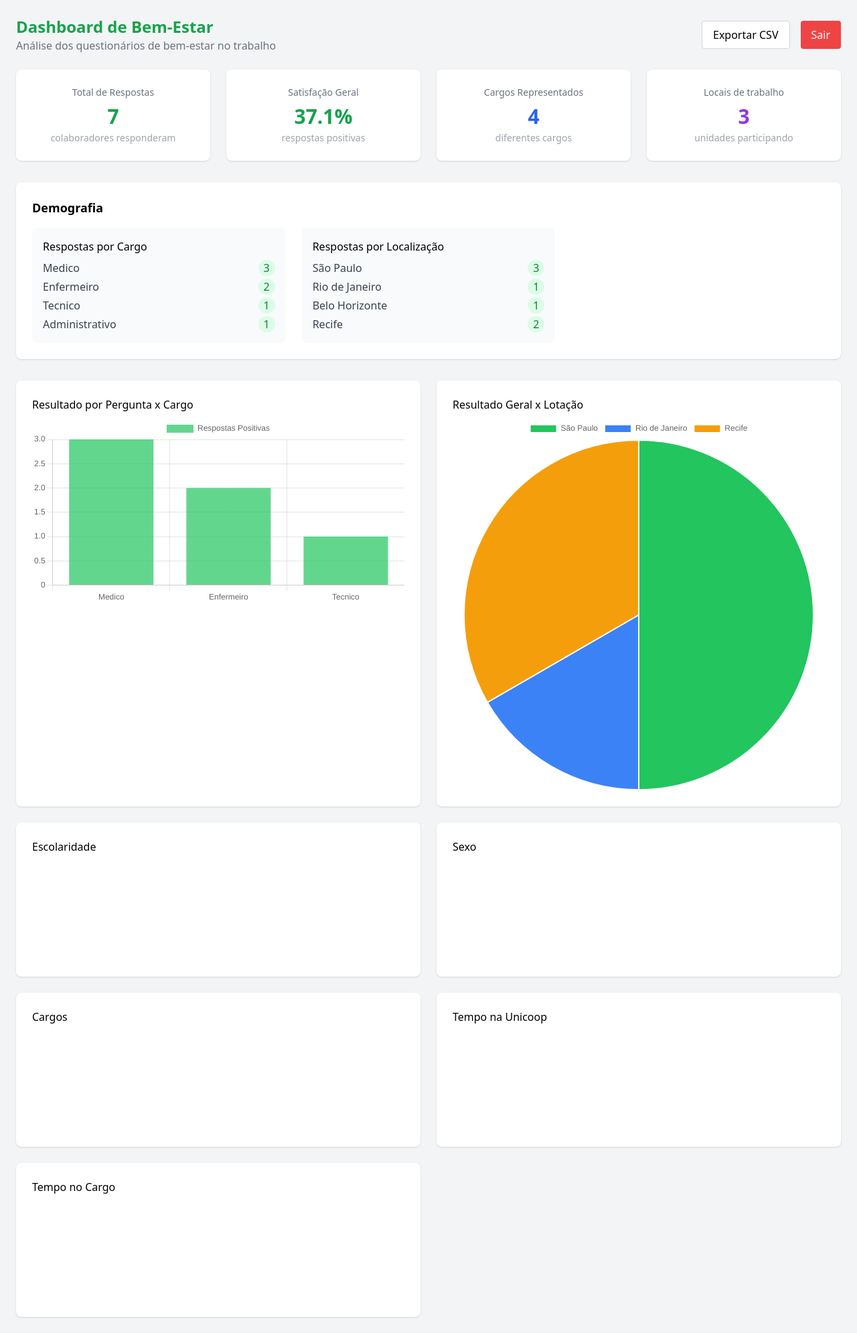
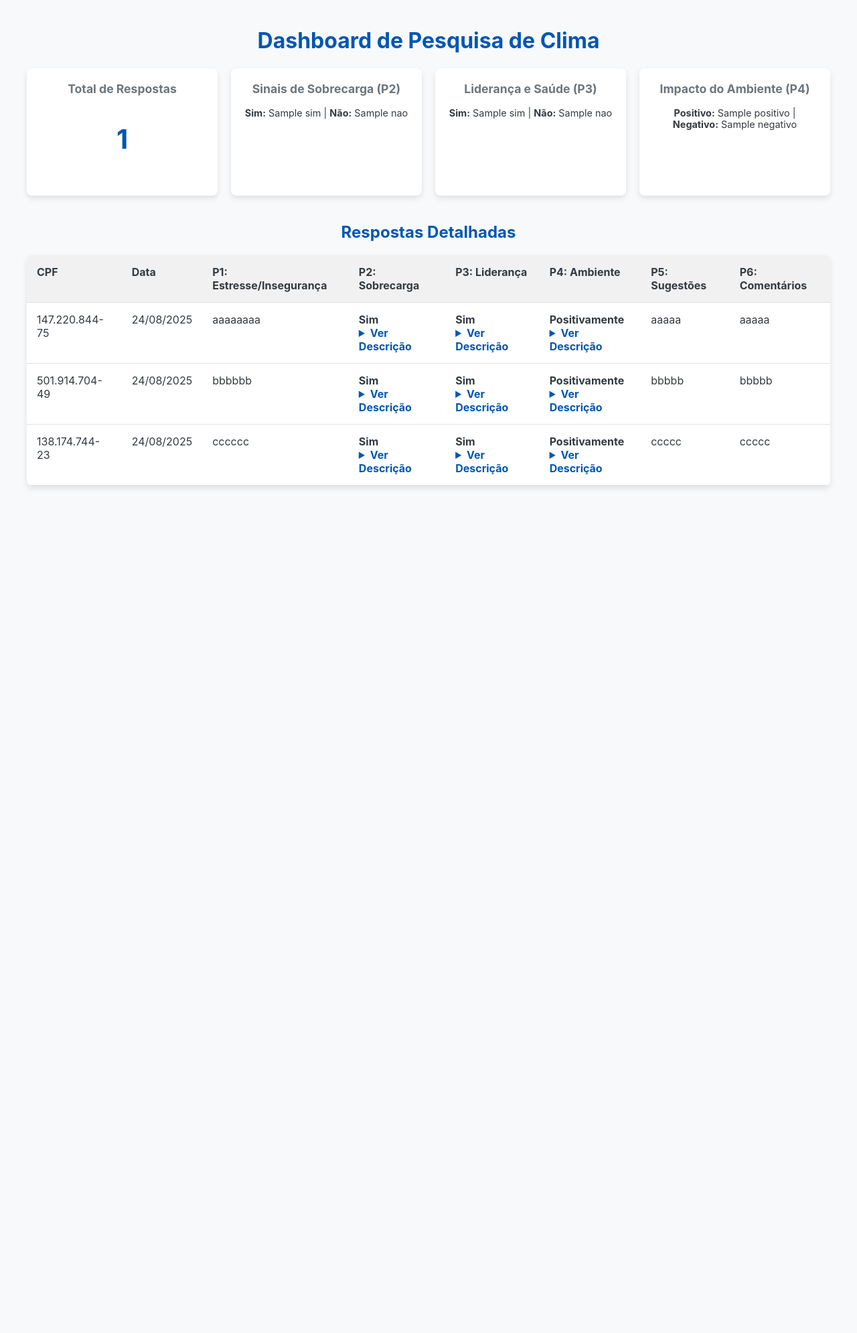
Before and after one commit to gisimoes2/Leve, a Django app: template pro/templates/usuarios/dash.html in a window 1280 px wide. Shown: the whole page at 67% size. After the commit the page ends 729 px from the top, so only its background shows below. Run offline with Django 5.2, Linux system fonts and the light colour scheme; data comes from the database, SQL or seed files in the repository; tables that the repository leaves empty hold one stand-in row (values such as "Sample post"); the template is opened without the code that fills it: values that come from a table or form of the project are taken from there, most other values are stand-ins (such as "Sample title", 1, 10 or a date in 2020); a map, chart or similar area stays blank; some libraries are stand-ins or nearby versions.

Commit message:
fixing dash view

```diff
--- a/pro/templates/usuarios/dash.html
+++ b/pro/templates/usuarios/dash.html
@@ -3,131 +3,179 @@
 <head>
     <meta charset="UTF-8">
     <meta name="viewport" content="width=device-width, initial-scale=1.0">
-    <title>Dashboard de Bem-Estar</title>
-    <script src="https://cdn.tailwindcss.com"></script>
+    <title>Dashboard de Pesquisa de Clima</title>
+    <style>
+        :root {
+            --primary-color: #0056b3;
+            --bg-color: #f8f9fa;
+            --card-bg: #ffffff;
+            --text-color: #343a40;
+            --border-color: #dee2e6;
+            --shadow: 0 4px 8px rgba(0,0,0,0.1);
+        }
+        body {
+            font-family: -apple-system, BlinkMacSystemFont, "Segoe UI", Roboto, "Helvetica Neue", Arial, sans-serif;
+            background-color: var(--bg-color);
+            color: var(--text-color);
+            margin: 0;
+            padding: 20px;
+        }
+        h1, h2 {
+            color: var(--primary-color);
+            text-align: center;
+        }
+        .container {
+            max-width: 1200px;
+            margin: auto;
+        }
+        .summary-cards {
+            display: grid;
+            grid-template-columns: repeat(auto-fit, minmax(250px, 1fr));
+            gap: 20px;
+            margin-bottom: 40px;
+        }
+        .card {
+            background-color: var(--card-bg);
+            border-radius: 8px;
+            padding: 20px;
+            box-shadow: var(--shadow);
+            text-align: center;
+        }
+        .card h3 {
+            margin-top: 0;
+            font-size: 1.1em;
+            color: #6c757d;
+        }
+        .card .count {
+            font-size: 2.5em;
+            font-weight: bold;
+            color: var(--primary-color);
+        }
+        .card .details {
+            margin-top: 15px;
+            font-size: 0.9em;
+        }
+        .table-container {
+            background-color: var(--card-bg);
+            border-radius: 8px;
+            box-shadow: var(--shadow);
+            overflow-x: auto;
+        }
+        table {
+            width: 100%;
+            border-collapse: collapse;
+        }
+        th, td {
+            padding: 15px;
+            border-bottom: 1px solid var(--border-color);
+            text-align: left;
+            vertical-align: top;
+        }
+        thead {
+            background-color: #f1f1f1;
+        }
+        tbody tr:hover {
+            background-color: #f5f5f5;
+        }
+        details {
+            cursor: pointer;
+        }
+        summary {
+            font-weight: bold;
+            color: var(--primary-color);
+        }
+        .no-answers {
+            text-align: center;
+            padding: 50px;
+            font-size: 1.2em;
+            color: #6c757d;
+        }
+    </style>
 </head>
-<body class="bg-gray-100 min-h-screen">
+<body>
 
-<div class="p-6">
-    <div class="flex justify-between items-center mb-6">
-        <div>
-            <h1 class="text-2xl font-bold text-green-600">Dashboard de Bem-Estar</h1>
-            <p class="text-gray-500">Análise dos questionários de bem-estar no trabalho</p>
+<div class="container">
+    <h1>Dashboard de Pesquisa de Clima</h1>
+
+    {% if total_respostas > 0 %}
+    <section class="summary-cards">
+        <div class="card">
+            <h3>Total de Respostas</h3>
+            <p class="count">{{ total_respostas }}</p>
         </div>
-        <div class="flex gap-4">
-            <button class="bg-white border border-gray-300 rounded px-4 py-2 hover:bg-gray-50">Exportar CSV</button>
-            <button class="bg-red-500 text-white rounded px-4 py-2 hover:bg-red-600">Sair</button>
+        <div class="card">
+            <h3>Sinais de Sobrecarga (P2)</h3>
+            <p class="details"><strong>Sim:</strong> {{ stats_r2.sim }} | <strong>Não:</strong> {{ stats_r2.nao }}</p>
         </div>
+        <div class="card">
+            <h3>Liderança e Saúde (P3)</h3>
+            <p class="details"><strong>Sim:</strong> {{ stats_r3.sim }} | <strong>Não:</strong> {{ stats_r3.nao }}</p>
+        </div>
+        <div class="card">
+            <h3>Impacto do Ambiente (P4)</h3>
+            <p class="details"><strong>Positivo:</strong> {{ stats_r4.positivo }} | <strong>Negativo:</strong> {{ stats_r4.negativo }}</p>
+        </div>
+    </section>
+
+    <h2>Respostas Detalhadas</h2>
+    <div class="table-container">
+        <table>
+            <thead>
+                <tr>
+                    <th>CPF</th>
+                    <th>Data</th>
+                    <th>P1: Estresse/Insegurança</th>
+                    <th>P2: Sobrecarga</th>
+                    <th>P3: Liderança</th>
+                    <th>P4: Ambiente</th>
+                    <th>P5: Sugestões</th>
+                    <th>P6: Comentários</th>
+                </tr>
+            </thead>
+            <tbody>
+                {% for resposta in respostas %}
+                <tr>
+                    <td>{{ resposta.cpf }}</td>
+                    <td>{{ resposta.data_resposta|date:"d/m/Y" }}</td>
+                    <td>{{ resposta.resposta1 }}</td>
+                    <td>
+                        <strong>{{ resposta.resposta2 }}</strong>
+                        {% if resposta.resposta2 == "Sim" %}
+                        <details>
+                            <summary>Ver Descrição</summary>
+                            <p>{{ resposta.resposta2_descricao }}</p>
+                        </details>
+                        {% endif %}
+                    </td>
+                    <td>
+                        <strong>{{ resposta.resposta3 }}</strong>
+                        {% if resposta.resposta3 == "Sim" %}
+                        <details>
+                            <summary>Ver Descrição</summary>
+                            <p>{{ resposta.resposta3_descricao }}</p>
+                        </details>
+                        {% endif %}
+                    </td>
+                    <td>
+                        <strong>{{ resposta.resposta4 }}</strong>
+                        <details>
+                            <summary>Ver Descrição</summary>
+                            <p>{{ resposta.resposta4_descricao }}</p>
+                        </details>
+                    </td>
+                    <td>{{ resposta.resposta5 }}</td>
+                    <td>{{ resposta.resposta6 }}</td>
+                </tr>
+                {% endfor %}
+            </tbody>
+        </table>
     </div>
-
-    <!-- Cards principais -->
-    <div class="grid grid-cols-1 md:grid-cols-4 gap-6 mb-8">
-        <div class="bg-white shadow rounded-lg p-6 text-center">
-            <h2 class="text-sm font-medium text-gray-500 mb-2">Total de Respostas</h2>
-            <p class="text-3xl font-bold text-green-600">7</p>
-            <p class="text-gray-400 text-sm mt-1">colaboradores responderam</p>
+    {% else %}
+        <div class="card no-answers">
+            <p>Ainda não há nenhuma resposta para exibir.</p>
         </div>
-        <div class="bg-white shadow rounded-lg p-6 text-center">
-            <h2 class="text-sm font-medium text-gray-500 mb-2">Satisfação Geral</h2>
-            <p class="text-3xl font-bold text-green-600">37.1%</p>
-            <p class="text-gray-400 text-sm mt-1">respostas positivas</p>
-        </div>
-        <div class="bg-white shadow rounded-lg p-6 text-center">
-            <h2 class="text-sm font-medium text-gray-500 mb-2">Cargos Representados</h2>
-            <p class="text-3xl font-bold text-blue-600">4</p>
-            <p class="text-gray-400 text-sm mt-1">diferentes cargos</p>
-        </div>
-        <div class="bg-white shadow rounded-lg p-6 text-center">
-            <h2 class="text-sm font-medium text-gray-500 mb-2">Locais de trabalho</h2>
-            <p class="text-3xl font-bold text-purple-600">3</p>
-            <p class="text-gray-400 text-sm mt-1">unidades participando</p>
-        </div>
-    </div>
-
-    <!-- Aba Demografia -->
-    <div class="bg-white shadow rounded-lg p-6 mb-8">
-        <h2 class="text-lg font-semibold mb-4">Demografia</h2>
-        <div class="grid grid-cols-1 md:grid-cols-3 gap-6">
-            <!-- Respostas por Cargo -->
-            <div class="bg-gray-50 p-4 rounded-lg">
-                <h3 class="font-medium mb-2">Respostas por Cargo</h3>
-                <ul class="space-y-1 text-gray-700">
-                    <li class="flex justify-between"><span>Medico</span> <span class="bg-green-100 text-green-700 rounded-full px-2">3</span></li>
-                    <li class="flex justify-between"><span>Enfermeiro</span> <span class="bg-green-100 text-green-700 rounded-full px-2">2</span></li>
-                    <li class="flex justify-between"><span>Tecnico</span> <span class="bg-green-100 text-green-700 rounded-full px-2">1</span></li>
-                    <li class="flex justify-between"><span>Administrativo</span> <span class="bg-green-100 text-green-700 rounded-full px-2">1</span></li>
-                </ul>
-            </div>
-
-            <!-- Respostas por Localização -->
-            <div class="bg-gray-50 p-4 rounded-lg">
-                <h3 class="font-medium mb-2">Respostas por Localização</h3>
-                <ul class="space-y-1 text-gray-700">
-                    <li class="flex justify-between"><span>São Paulo</span> <span class="bg-green-100 text-green-700 rounded-full px-2">3</span></li>
-                    <li class="flex justify-between"><span>Rio de Janeiro</span> <span class="bg-green-100 text-green-700 rounded-full px-2">1</span></li>
-                    <li class="flex justify-between"><span>Belo Horizonte</span> <span class="bg-green-100 text-green-700 rounded-full px-2">1</span></li>
-                    <li class="flex justify-between"><span>Recife</span> <span class="bg-green-100 text-green-700 rounded-full px-2">2</span></li>
-                </ul>
-            </div>
-
-            <!-- Respostas por Hospital -->
-            <!-- <div class="bg-gray-50 p-4 rounded-lg">
-                <h3 class="font-medium mb-2">Respostas por Hospital</h3>
-                <ul class="space-y-1 text-gray-700">
-                    <li class="flex justify-between"><span>Hospital A</span> <span class="bg-green-100 text-green-700 rounded-full px-2">5</span></li>
-                    <li class="flex justify-between"><span>Hospital B</span> <span class="bg-green-100 text-green-700 rounded-full px-2">1</span></li>
-                    <li class="flex justify-between"><span>Hospital C</span> <span class="bg-green-100 text-green-700 rounded-full px-2">1</span></li>
-                </ul>
-            </div> -->
-        </div>
-    </div>
-
-    <!-- Gráficos de exemplo -->
-    <div class="grid grid-cols-1 md:grid-cols-2 gap-6">
-        <div class="bg-white shadow rounded-lg p-6">
-            <h3 class="font-medium mb-2">Resultado por Pergunta x Cargo</h3>
-            <canvas id="graficoPerguntaCargo"></canvas>
-        </div>
-        <div class="bg-white shadow rounded-lg p-6">
-            <h3 class="font-medium mb-2">Resultado Geral x Lotação</h3>
-            <canvas id="graficoLotacao"></canvas>
-        </div>
-        <div class="bg-white shadow rounded-lg p-6">
-            <h3 class="font-medium mb-2">Escolaridade</h3>
-            <canvas id="graficoEscolaridade"></canvas>
-        </div>
-        <div class="bg-white shadow rounded-lg p-6">
-            <h3 class="font-medium mb-2">Sexo</h3>
-            <canvas id="graficoSexo"></canvas>
-        </div>
-        <div class="bg-white shadow rounded-lg p-6">
-            <h3 class="font-medium mb-2">Cargos</h3>
-            <canvas id="graficoCargos"></canvas>
-        </div>
-        <div class="bg-white shadow rounded-lg p-6">
-            <h3 class="font-medium mb-2">Tempo na Unicoop</h3>
-            <canvas id="graficoTempoUnicoop"></canvas>
-        </div>
-        <div class="bg-white shadow rounded-lg p-6">
-            <h3 class="font-medium mb-2">Tempo no Cargo</h3>
-            <canvas id="graficoTempoCargo"></canvas>
-        </div>
-    </div>
+    {% endif %}
 </div>
-
-<script src="https://cdn.jsdelivr.net/npm/chart.js"></script>
-<script>
-    // Gráficos de exemplo com dados fictícios
-    new Chart(document.getElementById('graficoPerguntaCargo'), {
-        type: 'bar',
-        data: { labels: ['Medico', 'Enfermeiro', 'Tecnico'], datasets: [{ label: 'Respostas Positivas', data: [3,2,1], backgroundColor: 'rgba(34,197,94,0.7)' }] }
-    });
-
-    new Chart(document.getElementById('graficoLotacao'), {
-        type: 'pie',
-        data: { labels: ['São Paulo','Rio de Janeiro','Recife'], datasets: [{ data: [3,1,2], backgroundColor: ['#22c55e','#3b82f6','#f59e0b'] }] }
-    });
-</script>
 
 </body>
 </html>
```
Also changed, not shown: pro/views.py (+37 -4 lines).
